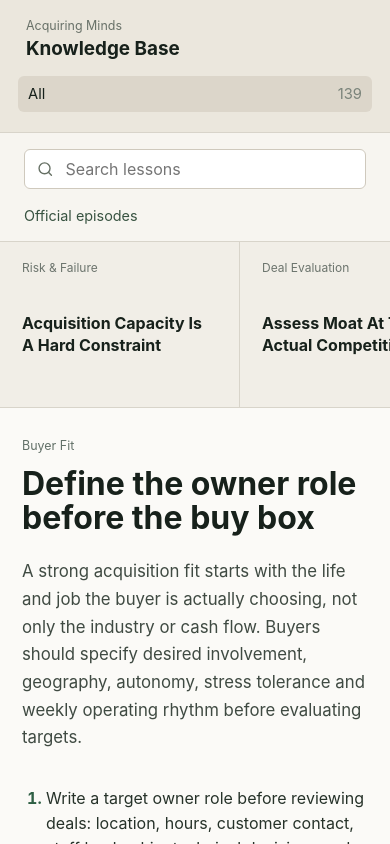
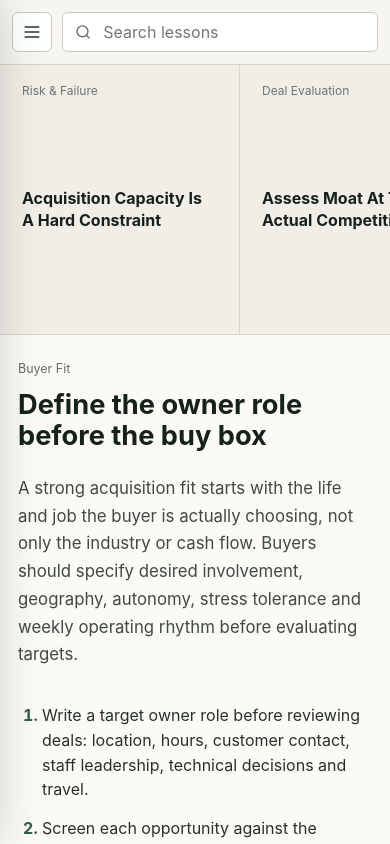
Before and after one commit to apotenza92/acquiring-minds-ui, a React (Vite) app: page / in a window 390 px wide. Built offline with nearby package versions, Linux system fonts and the light colour scheme.

Commit message:
Add mobile category drawer

```diff
--- a/src/App.tsx
+++ b/src/App.tsx
@@ -1,5 +1,5 @@
-import { Search } from "lucide-react";
-import { useMemo, useState } from "react";
+import { Menu, Search, X } from "lucide-react";
+import { useEffect, useMemo, useState } from "react";
 import { CategoryRail } from "./components/CategoryRail";
 import { LessonDetail } from "./components/LessonDetail";
 import { LessonList } from "./components/LessonList";
@@ -11,6 +11,7 @@ type SelectedCategory = LessonCategoryId | "all";
 
 export default function App() {
   const [selectedCategory, setSelectedCategory] = useState<SelectedCategory>("all");
+  const [isCategoryMenuOpen, setIsCategoryMenuOpen] = useState(false);
   const [query, setQuery] = useState("");
   const filteredLessons = useMemo(
     () => searchLessons(knowledgeBase.lessons, query, selectedCategory),
@@ -40,9 +41,30 @@ export default function App() {
     return counts;
   }, []);
 
+  useEffect(() => {
+    if (!isCategoryMenuOpen) {
+      return undefined;
+    }
+
+    const onKeyDown = (event: KeyboardEvent) => {
+      if (event.key === "Escape") {
+        setIsCategoryMenuOpen(false);
+      }
+    };
+
+    window.addEventListener("keydown", onKeyDown);
+    return () => window.removeEventListener("keydown", onKeyDown);
+  }, [isCategoryMenuOpen]);
+
+  const selectCategory = (category: SelectedCategory) => {
+    setSelectedCategory(category);
+    setSelectedLessonId(undefined);
+    setIsCategoryMenuOpen(false);
+  };
+
   return (
     <main className="shell">
-      <aside className="sidebar" aria-label="Knowledge categories">
+      <aside className="sidebar desktop-sidebar" aria-label="Knowledge categories">
         <div className="brand">
           <span>{knowledgeBase.podcast.title}</span>
           <strong>Knowledge Base</strong>
@@ -50,15 +72,22 @@ export default function App() {
         <CategoryRail
           counts={categoryCounts}
           selectedCategory={selectedCategory}
-          onSelectCategory={(category) => {
-            setSelectedCategory(category);
-            setSelectedLessonId(undefined);
-          }}
+          onSelectCategory={selectCategory}
         />
       </aside>
 
       <section className="workspace">
         <header className="topbar">
+          <button
+            className="menu-button"
+            type="button"
+            aria-label="Open categories"
+            aria-expanded={isCategoryMenuOpen}
+            aria-controls="mobile-category-menu"
+            onClick={() => setIsCategoryMenuOpen(true)}
+          >
+            <Menu aria-hidden="true" size={20} />
+          </button>
           <label className="search">
             <Search aria-hidden="true" size={18} />
             <input
@@ -94,6 +123,41 @@ export default function App() {
           )}
         </div>
       </section>
+
+      <div
+        className={isCategoryMenuOpen ? "drawer-backdrop open" : "drawer-backdrop"}
+        aria-hidden="true"
+        onClick={() => setIsCategoryMenuOpen(false)}
+      />
+      <aside
+        id="mobile-category-menu"
+        className={isCategoryMenuOpen ? "mobile-drawer open" : "mobile-drawer"}
+        aria-label="Knowledge categories"
+        aria-hidden={!isCategoryMenuOpen}
+      >
+        <div className="drawer-header">
+          <div className="brand">
+            <span>{knowledgeBase.podcast.title}</span>
+            <strong>Knowledge Base</strong>
+          </div>
+          <button
+            className="menu-button"
+            type="button"
+            aria-label="Close categories"
+            onClick={() => setIsCategoryMenuOpen(false)}
+          >
+            <X aria-hidden="true" size={20} />
+          </button>
+        </div>
+        <CategoryRail
+          counts={categoryCounts}
+          selectedCategory={selectedCategory}
+          onSelectCategory={selectCategory}
+        />
+        <a className="drawer-source-link" href={knowledgeBase.podcast.episodeIndexUrl} target="_blank" rel="noreferrer">
+          Official episodes
+        </a>
+      </aside>
     </main>
   );
 }
--- a/src/styles.css
+++ b/src/styles.css
@@ -153,6 +153,28 @@ a {
 
 .source-set a:hover {
   text-decoration: underline;
+}
+
+.menu-button {
+  display: none;
+  place-items: center;
+  flex: 0 0 auto;
+  width: 40px;
+  height: 40px;
+  border: 1px solid #cfc9bd;
+  border-radius: 6px;
+  color: #263229;
+  background: #ffffff;
+  cursor: pointer;
+}
+
+.menu-button:hover {
+  background: #f1eee7;
+}
+
+.drawer-backdrop,
+.mobile-drawer {
+  display: none;
 }
 
 .content-grid {
@@ -324,47 +346,108 @@ a {
 
 @media (max-width: 900px) {
   .shell {
-    grid-template-columns: 1fr;
-    grid-template-rows: auto minmax(0, 1fr);
+    display: block;
+    height: 100dvh;
   }
 
-  .sidebar {
-    gap: 16px;
-    padding: 18px;
-    min-height: auto;
-    overflow: hidden;
-    border-right: 0;
-    border-bottom: 1px solid #d8d4ca;
+  .desktop-sidebar {
+    display: none;
   }
 
-  .category-rail {
-    display: flex;
-    overflow-x: auto;
-    overflow-y: hidden;
-    gap: 6px;
-    padding-right: 0;
-    padding-bottom: 2px;
+  .menu-button {
+    display: grid;
   }
 
-  .category-button {
-    flex: 0 0 auto;
+  .drawer-backdrop {
+    position: fixed;
+    inset: 0;
+    z-index: 20;
+    display: block;
+    pointer-events: none;
+    background: rgb(23 33 27 / 0%);
+    transition: background 160ms ease;
+  }
+
+  .drawer-backdrop.open {
+    pointer-events: auto;
+    background: rgb(23 33 27 / 32%);
+  }
+
+  .mobile-drawer {
+    position: fixed;
+    inset: 0 auto 0 0;
+    z-index: 30;
+    display: grid;
+    grid-template-rows: auto minmax(0, 1fr) auto;
+    gap: 18px;
+    width: min(84vw, 328px);
+    padding: 18px;
+    border-right: 1px solid #d8d4ca;
+    background: #ebe7dd;
+    box-shadow: 16px 0 40px rgb(23 33 27 / 18%);
+    transform: translateX(-105%);
+    transition: transform 180ms ease;
+  }
+
+  .mobile-drawer.open {
+    transform: translateX(0);
+  }
+
+  .drawer-header {
+    display: flex;
+    align-items: center;
+    justify-content: space-between;
     gap: 12px;
-    min-width: max-content;
+  }
+
+  .drawer-header .brand {
+    padding: 0;
+  }
+
+  .mobile-drawer .category-rail {
+    display: grid;
+    gap: 3px;
+    min-height: 0;
+    overflow: auto;
+    padding-right: 2px;
+  }
+
+  .drawer-source-link {
+    display: block;
+    padding: 10px;
+    border-top: 1px solid #d8d4ca;
+    color: #385341;
+    font-size: 0.9rem;
+    text-decoration: none;
   }
 
   .workspace {
-    height: auto;
+    height: 100dvh;
     min-height: 0;
   }
 
   .topbar {
-    align-items: stretch;
-    flex-direction: column;
+    display: grid;
+    grid-template-columns: auto minmax(0, 1fr);
+    align-items: center;
+    gap: 10px;
+    min-height: 64px;
+    padding: 12px;
+  }
+
+  .search {
+    width: 100%;
+  }
+
+  .source-set {
+    display: none;
   }
 
   .content-grid {
     grid-template-columns: 1fr;
-    grid-template-rows: auto minmax(0, 1fr);
+    grid-template-rows: minmax(128px, 32dvh) minmax(0, 1fr);
+    height: 100%;
+    min-height: 0;
   }
 
   .lesson-list {
@@ -378,6 +461,7 @@ a {
   }
 
   .lesson-row {
+    min-height: 128px;
     border-right: 1px solid #d8d4ca;
     border-bottom: 0;
   }
@@ -388,10 +472,11 @@ a {
 
   .lesson-detail {
     min-height: 0;
-    padding: 30px 22px;
+    padding: 26px 18px;
   }
 
   .lesson-detail h1 {
-    font-size: 2rem;
+    font-size: 1.7rem;
+    line-height: 1.12;
   }
 }
```
Also changed, not shown: 1 other file (tests, documents, lock files or other folders).
